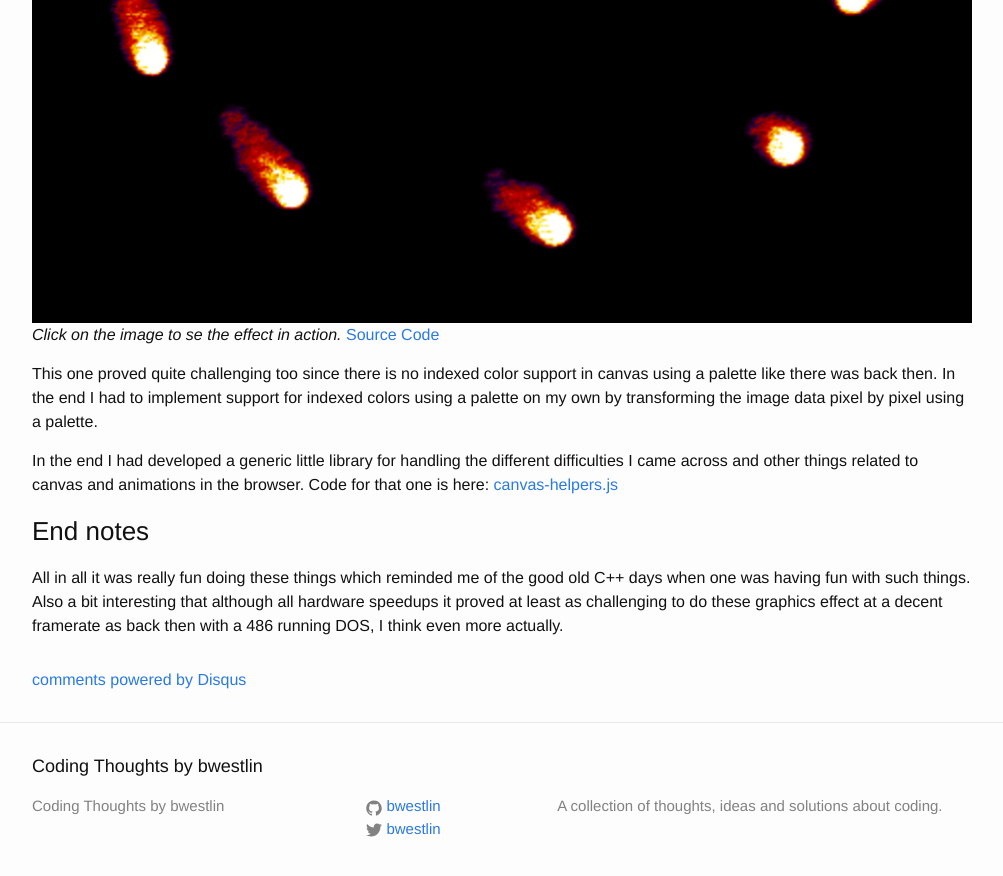
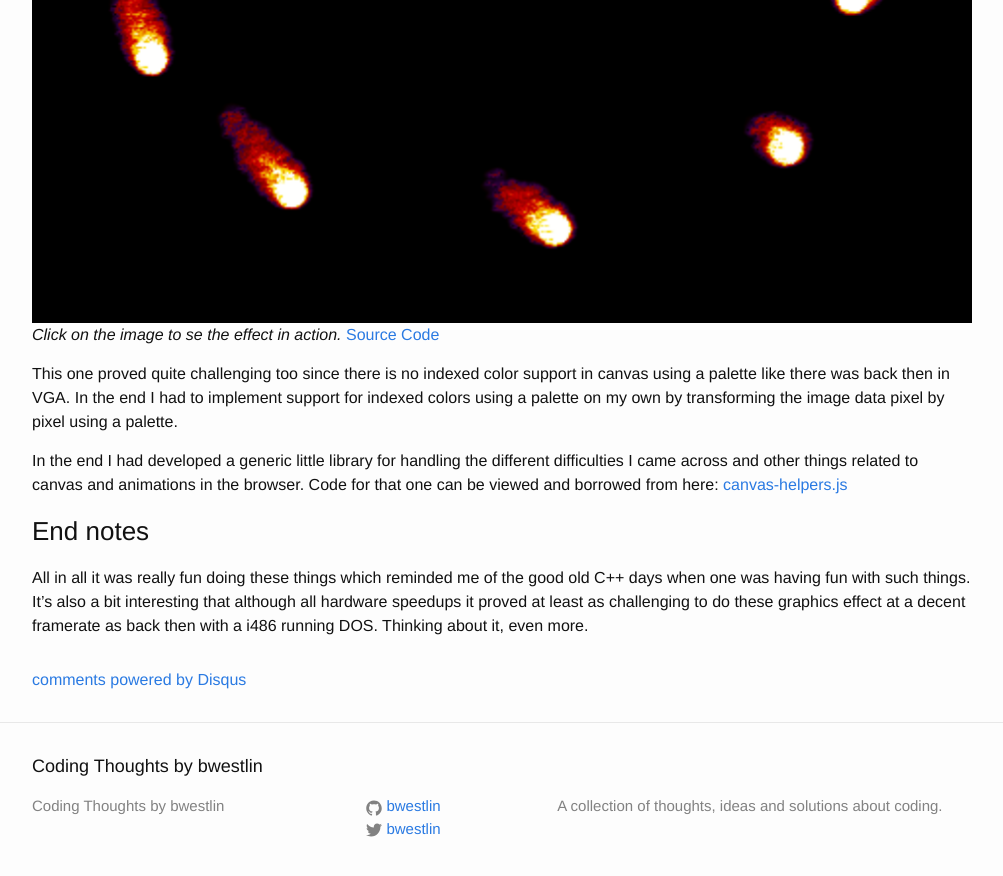
Before and after one commit to bwestlin/bwestlin.github.io, a Jekyll site: the page built from _posts/2015-05-25-graphical-experiments-with-javascript-canvas.md, in a window 1280 px wide and 900 px high, scrolled down 2874 px. Shown: the top 876 px of the window, without its empty margins (138-1141 px from the left). Built offline with Jekyll 4.4.1, drawn with Linux system fonts in a browser that asks for light colours; Markdown is read by kramdown in place of the engine named in the settings; comment, search, counter and statistics services are not loaded.

Commit message:
Some text changes

```diff
--- a/_posts/2015-05-25-graphical-experiments-with-javascript-canvas.md
+++ b/_posts/2015-05-25-graphical-experiments-with-javascript-canvas.md
@@ -72,16 +72,18 @@ Next effect was something with another favourite, the Fire effect:
 [Source Code](https://github.com/bwestlin/canvas-experiments/blob/master/js/effects/fire.js)
 
 This one proved quite challenging too since there is no indexed color support in canvas using a palette
-like there was back then.
+like there was back then in VGA.
 In the end I had to implement support for indexed colors using a palette on my own by transforming the image
 data pixel by pixel using a palette.
 
 In the end I had developed a generic little library for handling the different difficulties I came across and
 other things related to canvas and animations in the browser.
-Code for that one is here: [canvas-helpers.js](https://github.com/bwestlin/canvas-experiments/blob/master/js/canvas-helpers.js)
+Code for that one can be viewed and borrowed from here: [canvas-helpers.js](https://github.com/bwestlin/canvas-experiments/blob/master/js/canvas-helpers.js)
 
 ### End notes
 
 All in all it was really fun doing these things which reminded me of the good old C++ days when one was having fun with
-such things. Also a bit interesting that although all hardware speedups it proved at least as challenging to do these
-graphics effect at a decent framerate as back then with a 486 running DOS, I think even more actually.
+such things.
+It's also a bit interesting that although all hardware speedups it proved at least as challenging to do these
+graphics effect at a decent framerate as back then with a i486 running DOS.
+Thinking about it, even more.
```
